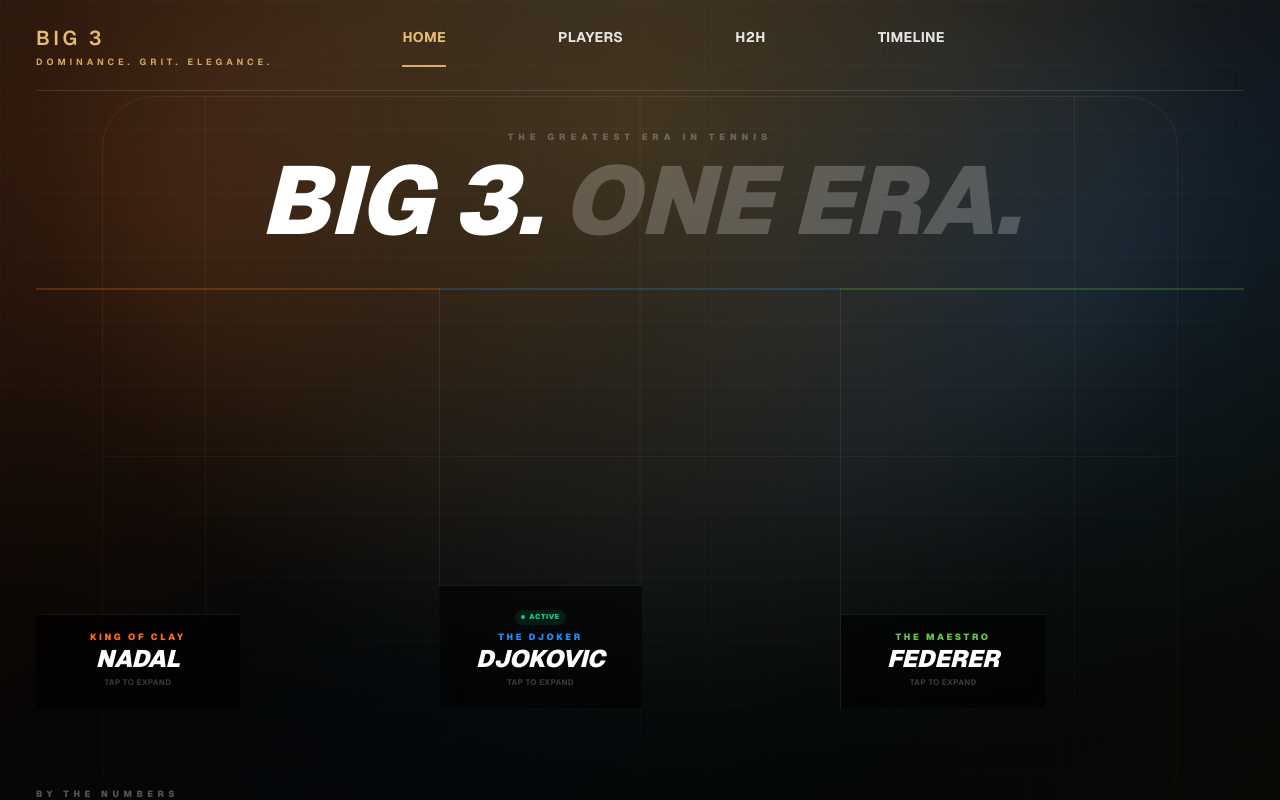
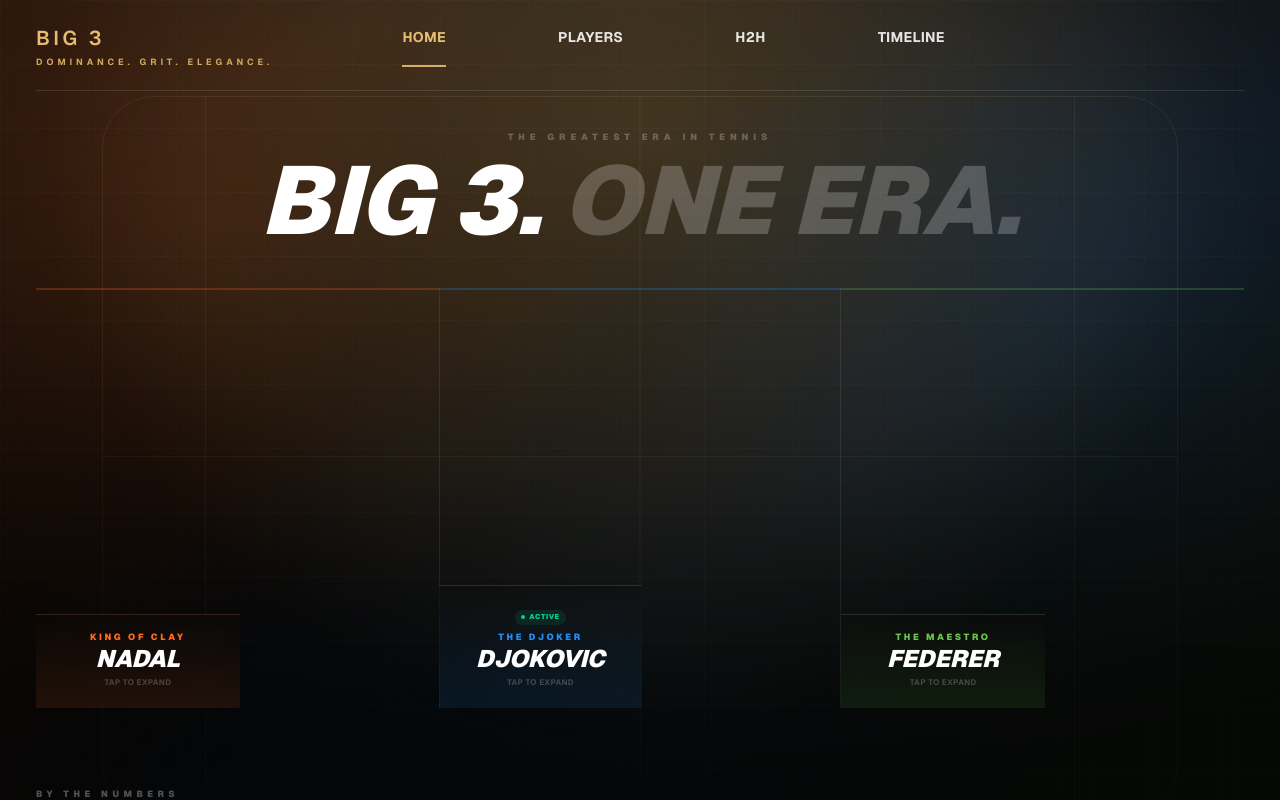
Before and after one commit to surveiLance/Big-3-, a Next.js app: page / in a window 1280 px wide. Shown: the top 800 px of the page. Built offline with nearby package versions, Linux system fonts and the light colour scheme.

Commit message:
fix hero screen color

```diff
--- a/components/HeroSection.tsx
+++ b/components/HeroSection.tsx
@@ -150,13 +150,16 @@
                   className="object-contain object-bottom drop-shadow-[0_0_32px_rgba(0,0,0,0.9)] transition-transform duration-700 group-hover:scale-[1.04]"
                 />
                 {/* Bottom fade */}
-                <div className="absolute inset-x-0 bottom-0 h-24 bg-gradient-to-t from-black/60 to-transparent" />
+                <div className="absolute inset-x-0 bottom-0 h-24 bg-gradient-to-t from-[#100d0a]/28 to-transparent" />
               </div>
 
               {/* Bottom info panel */}
               <div
-                className="relative z-10 border-t bg-black/55 px-3 pb-4 pt-3.5 backdrop-blur-sm sm:px-4 sm:pb-5 sm:pt-4"
-                style={{ borderColor: isActive ? `${player.color}28` : "rgba(255,255,255,0.07)" }}
+                className="relative z-10 border-t px-3 pb-4 pt-3.5 backdrop-blur-sm sm:px-4 sm:pb-5 sm:pt-4"
+                style={{
+                  borderColor: isActive ? `${player.color}28` : "rgba(255,255,255,0.07)",
+                  background: `linear-gradient(180deg, rgba(16,13,10,0.22), ${player.softColor.replace("0.5", "0.11")})`,
+                }}
               >
                 {/* Active badge */}
                 {player.active && (
```
